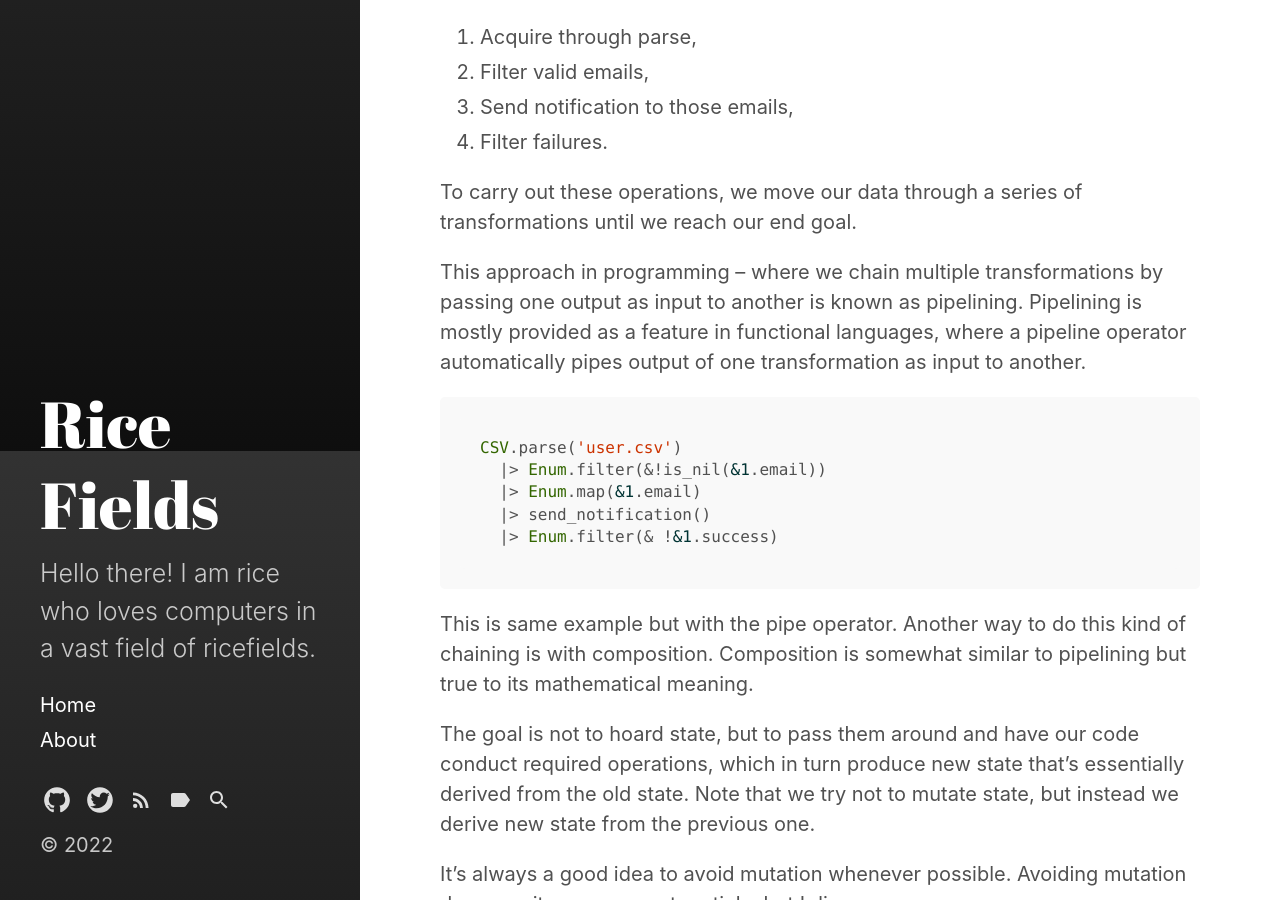
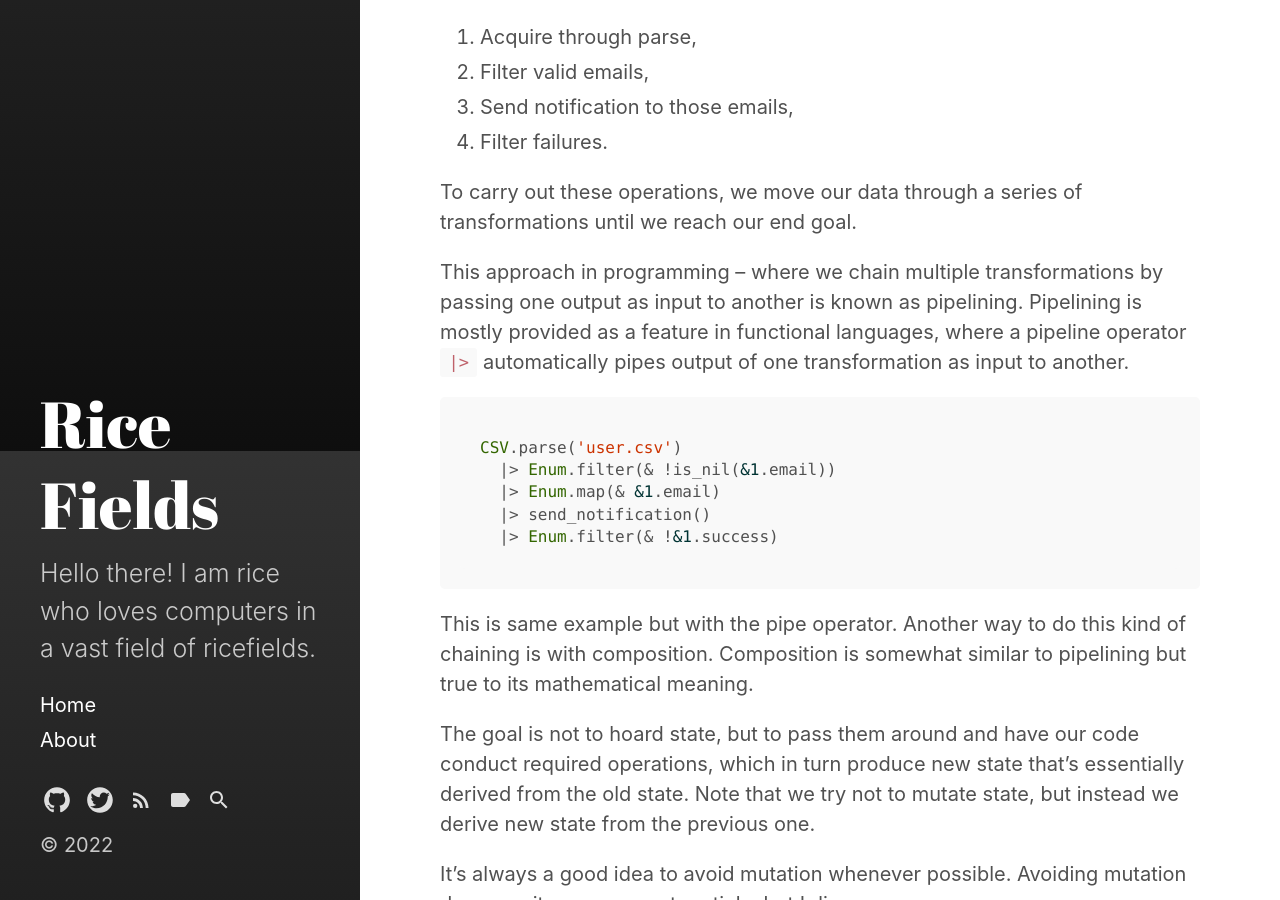
Before and after one commit to RiceNFields/ricenfields.github.io, a Jekyll site: the page built from _posts/2022-08-12-code-principles-data-and-transformation.md, in a window 1280 px wide and 900 px high, scrolled down 2249 px. Built offline with Jekyll 4.4.1, drawn with Linux system fonts in a browser that asks for light colours; some of the changed text lies outside the part shown.

Commit message:
update pipeing part

````diff
--- a/_posts/2022-08-12-code-principles-data-and-transformation.md
+++ b/_posts/2022-08-12-code-principles-data-and-transformation.md
@@ -71,12 +71,12 @@ The `user.csv` file here contains our data. Our program basically does 4 operat
 
 To carry out these operations, we move our data through a series of transformations until we reach our end goal.
 
-This approach in programming – where we chain multiple transformations by passing one output as input to another is known as pipelining. Pipelining is mostly provided as a feature in functional languages, where a pipeline operator automatically pipes output of one transformation as input to another.
+This approach in programming – where we chain multiple transformations by passing one output as input to another is known as pipelining. Pipelining is mostly provided as a feature in functional languages, where a pipeline operator `|>` automatically pipes output of one transformation as input to another.
 
 ```elixir
 CSV.parse('user.csv')
-  |> Enum.filter(&!is_nil(&1.email))
-  |> Enum.map(&1.email)
+  |> Enum.filter(& !is_nil(&1.email))
+  |> Enum.map(& &1.email)
   |> send_notification()
   |> Enum.filter(& !&1.success)
 ```
````
Also changed, not shown: other parts of _posts/2022-08-12-code-principles-data-and-transformation.md (+1 -1 lines).
